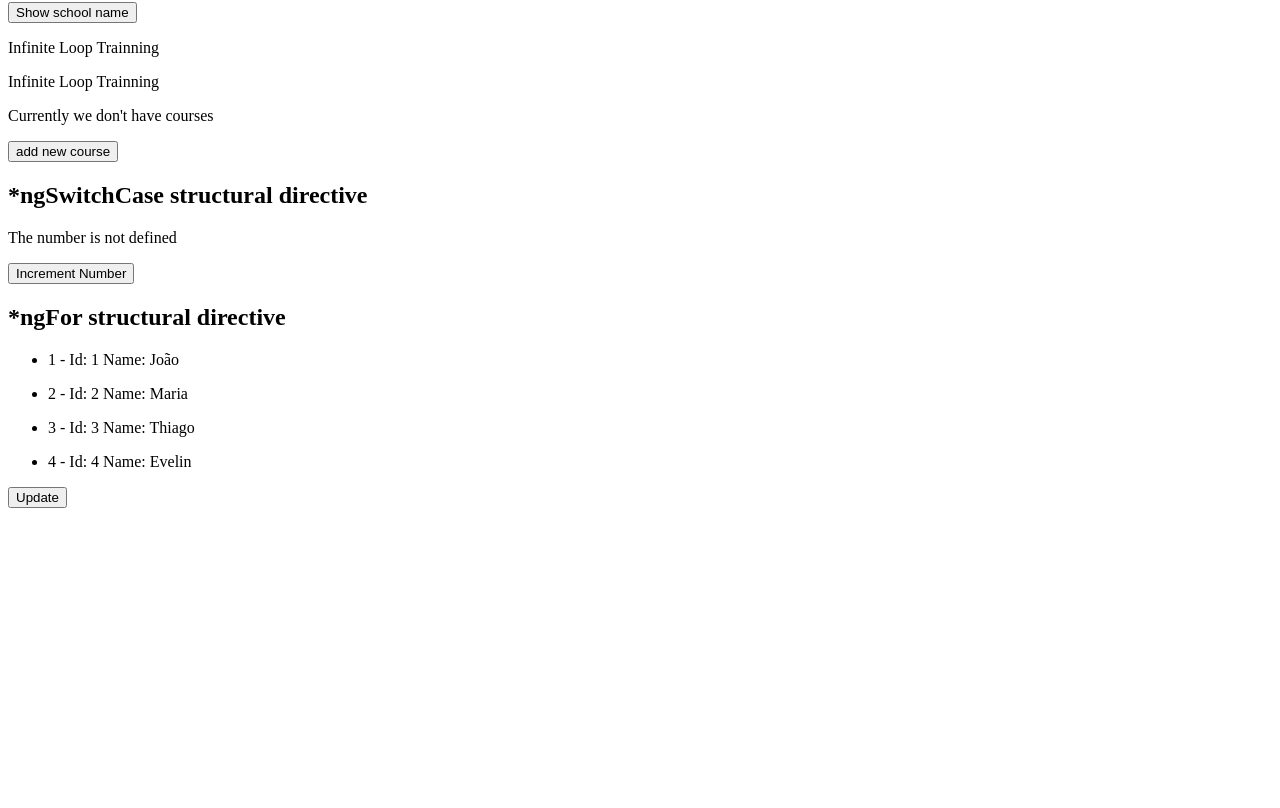
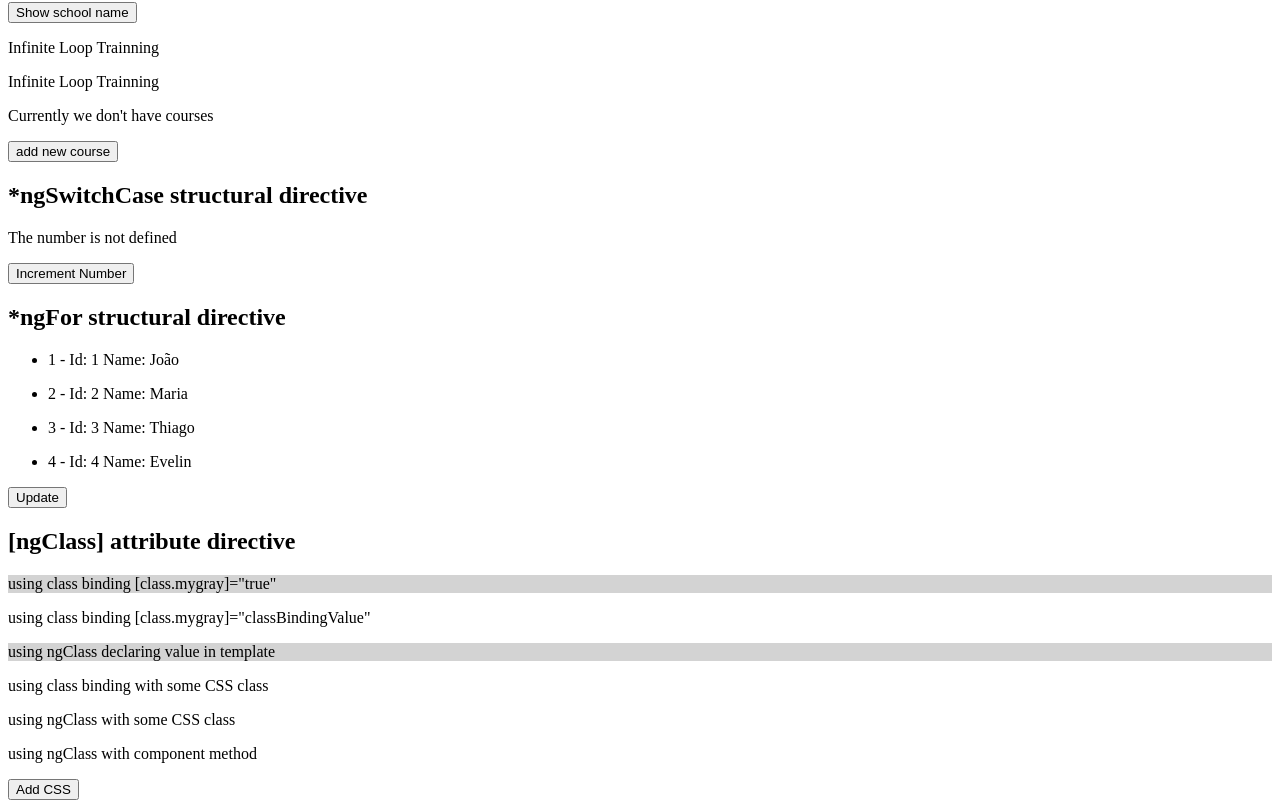
Before and after one commit to vinicius-serpa/poc-angular-2, an Angular app in the folder products-ui/: page / in a window 1280 px wide. Shown: the part 591-1399 px from the top of the page. Before the commit the page ends 1107 px from the top, so only its background shows below. Built offline with nearby package versions, Linux system fonts and the light colour scheme.

Commit message:
ng-class component created

```diff
--- a/products-ui/src/app/app.component.html
+++ b/products-ui/src/app/app.component.html
@@ -12,3 +12,4 @@
 <app-ng-if></app-ng-if>
 <app-ng-switch-case></app-ng-switch-case>
 <app-ng-for></app-ng-for>
+<app-ng-class></app-ng-class>
--- a/products-ui/src/app/app.module.ts
+++ b/products-ui/src/app/app.module.ts
@@ -12,6 +12,7 @@ import { TwoWayBindingComponent } from './two-way-binding/two-way-binding.compon
 import { NgIfComponent } from './ng-if/ng-if.component';
 import { NgSwitchCaseComponent } from './ng-switch-case/ng-switch-case.component';
 import { NgForComponent } from './ng-for/ng-for.component';
+import { NgClassComponent } from './ng-class/ng-class.component';
 
 @NgModule({
   declarations: [
@@ -22,7 +23,8 @@ import { NgForComponent } from './ng-for/ng-for.component';
     TwoWayBindingComponent,
     NgIfComponent,
     NgSwitchCaseComponent,
-    NgForComponent
+    NgForComponent,
+    NgClassComponent
   ],
   imports: [
     BrowserModule,
--- /dev/null
+++ b/products-ui/src/app/ng-class/ng-class.component.css
@@ -0,0 +1,15 @@
+.bg-color {
+    background-color: lightgray;
+}
+
+.word-color {
+    color: red;
+}
+
+.word-style {
+    font-style: italic;
+}
+
+.paragraph-border {
+    border: 2px green solid;
+}
--- /dev/null
+++ b/products-ui/src/app/ng-class/ng-class.component.html
@@ -0,0 +1,19 @@
+<h2>[ngClass] attribute directive</h2>
+
+<p [class.bg-color]="true">using class binding [class.mygray]="true"</p>
+<p [class.bg-color]="classBindingValue">using class binding [class.mygray]="classBindingValue"</p>
+<p [ngClass]="{'bg-color': true}">using ngClass declaring value in template</p>
+
+<p [class.bg-color]="classBindingValue"
+[class.word-color]="classBindingValue"
+[class.word-style]="classBindingValue"
+[class.paragraph-border]="classBindingValue">using class binding with some CSS class</p>
+
+<p [ngClass]="{ 'bg-color': classBindingValue,
+'word-color': classBindingValue,
+'word-style': classBindingValue,
+'paragraph-border': classBindingValue}">using ngClass with some CSS class</p>
+
+<p [ngClass]="classes()">using ngClass with component method</p>
+
+<button (click)="changeClassBinding()">Add CSS</button>
--- /dev/null
+++ b/products-ui/src/app/ng-class/ng-class.component.ts
@@ -0,0 +1,33 @@
+import { Component, OnInit } from '@angular/core';
+
+@Component({
+  selector: 'app-ng-class',
+  templateUrl: './ng-class.component.html',
+  styleUrls: ['./ng-class.component.css']
+})
+export class NgClassComponent implements OnInit {
+
+  classBindingValue: boolean = false;
+
+  constructor() { }
+
+  ngOnInit() {
+  }
+
+  changeClassBinding(): void {
+    this.classBindingValue = !this.classBindingValue;
+  }
+
+  classes(): any {
+
+    let values = {
+      'bg-color': this.classBindingValue,
+      'word-color': this.classBindingValue,
+      'word-style': this.classBindingValue,
+      'paragraph-border': this.classBindingValue
+    }
+
+    return values;
+  }
+
+}
```
Also changed, not shown: 1 other file (tests, documents, lock files or other folders).
